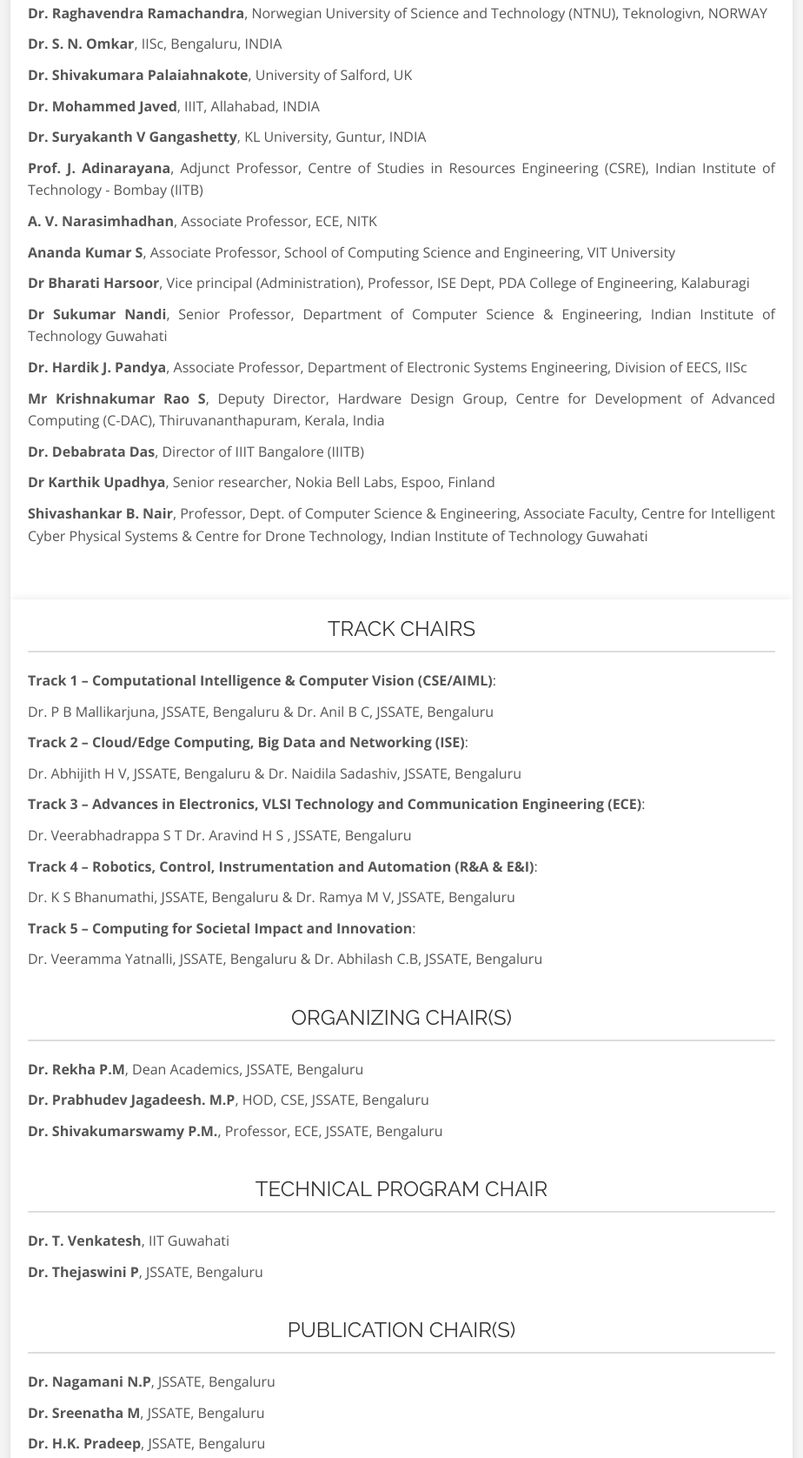
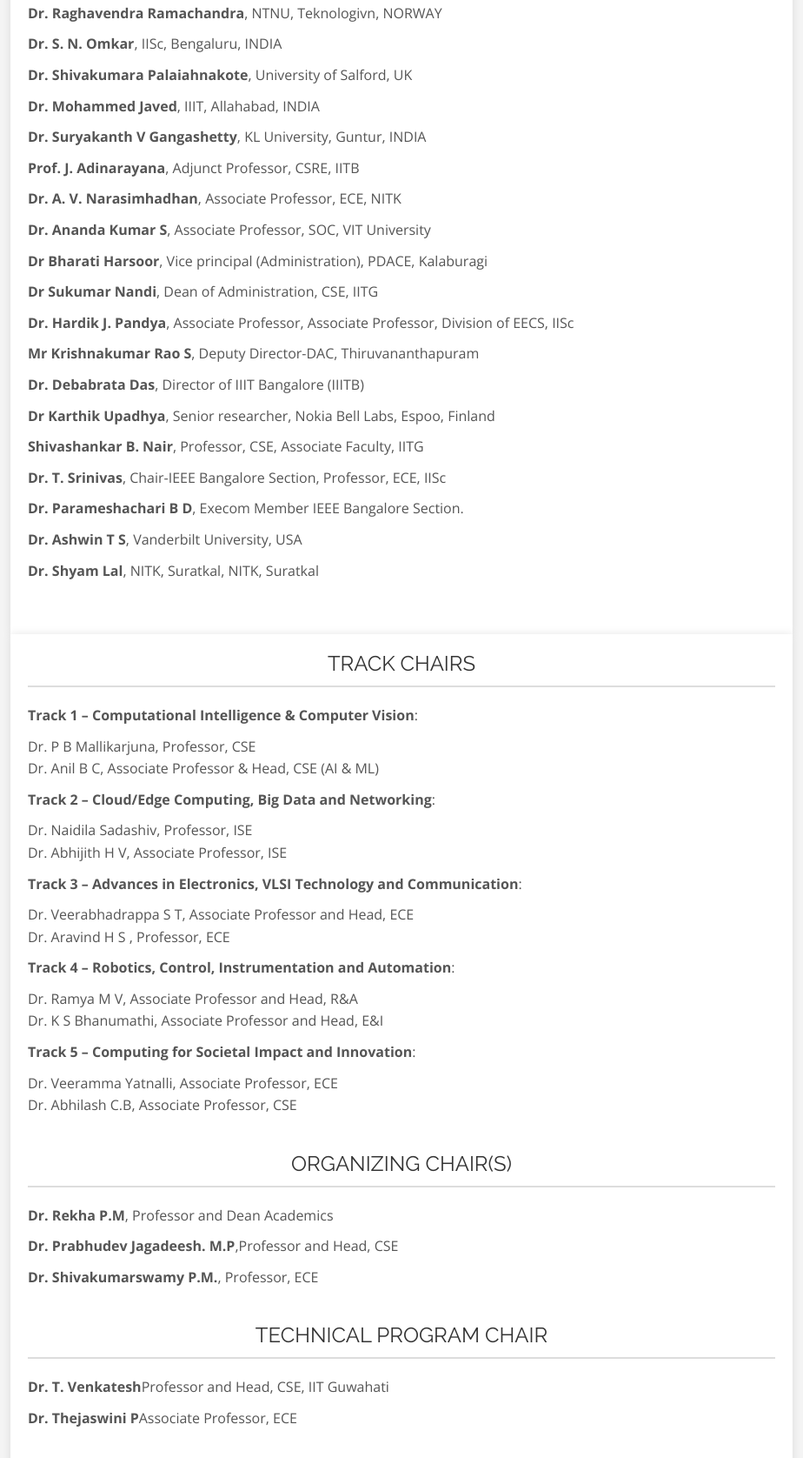
Before and after one commit to JssateBengaluru/IEEE, a plain HTML site: page patrons.html in a window 1280 px wide. Shown: the part 1512-3188 px from the top of the page at 87% size, without its empty margins (178-1102 px from the left). Drawn offline with nearby package versions, Linux system fonts and the light colour scheme.

Commit message:
Update patrons.html

```diff
--- a/patrons.html
+++ b/patrons.html
@@ -177,31 +177,35 @@ Vice Chancellor, JSS University, Noida
     <div class="section">
       <h3>General Chair(s)</h3>
       <ul class="list-unstyled">
+        <li><strong>Dr. John Jose</strong>, Associate Professor, IIT Guwahati</li>
         <li><strong>Dr. Mahesh B</strong>, Dean Research, JSSATE, Bengaluru</li>
-        <li><strong>Dr. John Jose</strong>, Associate Professor, IIT Guwahati</li>
       </ul>
     </div>
 
     <!-- Advisory Committee (Tentative) Section -->
     <div class="section">
-      <h3>Advisory Committee (Tentative)</h3>
+      <h3>Advisory Committee</h3>
       <ul class="list-unstyled">
         <li><strong>Dr. D. S. Guru</strong>, University of Mysore, Mysuru, INDIA</li>
-        <li><strong>Dr. Raghavendra Ramachandra</strong>, Norwegian University of Science and Technology (NTNU), Teknologivn, NORWAY</li>
+        <li><strong>Dr. Raghavendra Ramachandra</strong>, NTNU, Teknologivn, NORWAY</li>
         <li><strong>Dr. S. N. Omkar</strong>, IISc, Bengaluru, INDIA</li>
         <li><strong>Dr. Shivakumara Palaiahnakote</strong>, University of Salford, UK</li>
         <li><strong>Dr. Mohammed Javed</strong>, IIIT, Allahabad, INDIA</li>
         <li><strong>Dr. Suryakanth V Gangashetty</strong>, KL University, Guntur, INDIA</li>
-        <li><strong>Prof. J. Adinarayana</strong>, Adjunct Professor, Centre of Studies in Resources Engineering (CSRE), Indian Institute of Technology - Bombay (IITB)</li>
-        <li><strong>A. V. Narasimhadhan</strong>, Associate Professor, ECE, NITK</li>
-        <li><strong>Ananda Kumar S</strong>, Associate Professor, School of Computing Science and Engineering, VIT University</li>
-        <li><strong>Dr Bharati Harsoor</strong>, Vice principal (Administration), Professor, ISE Dept, PDA College of Engineering, Kalaburagi</li>
-        <li><strong>Dr Sukumar Nandi</strong>, Senior Professor, Department of Computer Science & Engineering, Indian Institute of Technology Guwahati</li>
-        <li><strong>Dr. Hardik J. Pandya</strong>, Associate Professor, Department of Electronic Systems Engineering, Division of EECS, IISc</li>
-        <li><strong>Mr Krishnakumar Rao S</strong>, Deputy Director, Hardware Design Group, Centre for Development of Advanced Computing (C-DAC), Thiruvananthapuram, Kerala, India</li>
+        <li><strong>Prof. J. Adinarayana</strong>, Adjunct Professor, CSRE, IITB</li>
+        <li><strong>Dr. A. V. Narasimhadhan</strong>, Associate Professor, ECE, NITK</li>
+        <li><strong>Dr. Ananda Kumar S</strong>, Associate Professor, SOC, VIT University</li>
+        <li><strong>Dr Bharati Harsoor</strong>, Vice principal (Administration), PDACE, Kalaburagi</li>
+        <li><strong>Dr Sukumar Nandi</strong>, Dean of Administration, CSE, IITG</li>
+        <li><strong>Dr. Hardik J. Pandya</strong>, Associate Professor, Associate Professor, Division of EECS, IISc</li>
+        <li><strong>Mr Krishnakumar Rao S</strong>, Deputy Director-DAC, Thiruvananthapuram</li>
         <li><strong>Dr. Debabrata Das</strong>, Director of IIIT Bangalore (IIITB)</li>
         <li><strong>Dr Karthik Upadhya</strong>, Senior researcher, Nokia Bell Labs, Espoo, Finland</li>
-        <li><strong>Shivashankar B. Nair</strong>, Professor, Dept. of Computer Science & Engineering, Associate Faculty, Centre for Intelligent Cyber Physical Systems & Centre for Drone Technology, Indian Institute of Technology Guwahati</li>
+        <li><strong>Shivashankar B. Nair</strong>, Professor, CSE, Associate Faculty, IITG</li>
+        <li><strong>Dr. T. Srinivas</strong>, Chair-IEEE Bangalore Section, Professor, ECE, IISc</li>
+        <li><strong>Dr. Parameshachari B D</strong>, Execom Member IEEE Bangalore Section.</li>
+        <li><strong>Dr. Ashwin T S</strong>, Vanderbilt University, USA</li>
+        <li><strong>Dr. Shyam Lal</strong>, NITK, Suratkal, NITK, Suratkal</li>
       </ul>
     </div>
 
@@ -213,16 +217,16 @@ Vice Chancellor, JSS University, Noida
   <div class="section">
     <h3>Track Chairs</h3>
     <ul class="list-unstyled">
-      <li><strong>Track 1 – Computational Intelligence & Computer Vision (CSE/AIML)</strong>:
-        <p> Dr. P B Mallikarjuna, JSSATE, Bengaluru & Dr. Anil B C, JSSATE, Bengaluru </p></li>
-      <li><strong>Track 2 – Cloud/Edge Computing, Big Data and Networking (ISE)</strong>:
-        <p>Dr. Abhijith H V, JSSATE, Bengaluru & Dr. Naidila Sadashiv, JSSATE, Bengaluru </p></li>
-      <li><strong>Track 3 – Advances in Electronics, VLSI Technology and Communication Engineering (ECE)</strong>:
-        <p> Dr. Veerabhadrappa S T   Dr. Aravind H S , JSSATE, Bengaluru </p></li>
-      <li><strong>Track 4 – Robotics, Control, Instrumentation and Automation (R&A & E&I)</strong>:
-        <p> Dr. K S Bhanumathi, JSSATE, Bengaluru & Dr. Ramya M V, JSSATE, Bengaluru </p></li>
+      <li><strong>Track 1 – Computational Intelligence & Computer Vision</strong>:
+        <p> Dr. P B Mallikarjuna, Professor, CSE<br> Dr. Anil B C, Associate Professor & Head, CSE (AI & ML)</p></li>
+      <li><strong>Track 2 – Cloud/Edge Computing, Big Data and Networking</strong>:
+        <p>Dr. Naidila Sadashiv, Professor, ISE <br>Dr. Abhijith H V, Associate Professor, ISE</p></li>
+      <li><strong>Track 3 – Advances in Electronics, VLSI Technology and Communication</strong>:
+        <p> Dr. Veerabhadrappa S T, Associate Professor and Head, ECE <br>Dr. Aravind H S , Professor, ECE <p></li>
+      <li><strong>Track 4 – Robotics, Control, Instrumentation and Automation</strong>:
+        <p>  Dr. Ramya M V, Associate Professor and Head, R&A <br>Dr. K S Bhanumathi, Associate Professor and Head, E&I </p></li>
       <li><strong>Track 5 – Computing for Societal Impact and Innovation</strong>:
-        <p>Dr. Veeramma Yatnalli, JSSATE, Bengaluru & Dr. Abhilash C.B, JSSATE, Bengaluru </p></li>
+        <p>Dr. Veeramma Yatnalli, Associate Professor, ECE <br> Dr. Abhilash C.B, Associate Professor, CSE<p></li>
     </ul>
   </div>
 
@@ -230,9 +234,9 @@ Vice Chancellor, JSS University, Noida
   <div class="section">
     <h3>Organizing Chair(s)</h3>
     <ul class="list-unstyled">
-      <li><strong>Dr. Rekha P.M</strong>, Dean Academics, JSSATE, Bengaluru</li>
-      <li><strong>Dr. Prabhudev Jagadeesh. M.P</strong>, HOD, CSE, JSSATE, Bengaluru</li>
-      <li><strong>Dr. Shivakumarswamy P.M.</strong>, Professor, ECE, JSSATE, Bengaluru</li>
+      <li><strong>Dr. Rekha P.M</strong>, Professor and Dean Academics</li>
+      <li><strong>Dr. Prabhudev Jagadeesh. M.P</strong>,Professor and Head, CSE</li>
+      <li><strong>Dr. Shivakumarswamy P.M.</strong>, Professor, ECE</li>
     </ul>
   </div>
 
@@ -240,8 +244,8 @@ Vice Chancellor, JSS University, Noida
   <div class="section">
     <h3>Technical Program Chair</h3>
     <ul class="list-unstyled">
-      <li><strong>Dr. T. Venkatesh</strong>, IIT Guwahati</li>
-      <li><strong>Dr. Thejaswini P</strong>, JSSATE, Bengaluru</li>
+      <li><strong>Dr. T. Venkatesh</strong>Professor and Head, CSE, IIT Guwahati</li>
+      <li><strong>Dr. Thejaswini P</strong>Associate Professor, ECE</li>
     </ul>
   </div>
 
@@ -249,24 +253,23 @@ Vice Chancellor, JSS University, Noida
   <div class="section">
     <h3>Publication Chair(s)</h3>
     <ul class="list-unstyled">
-      <li><strong>Dr. Nagamani N.P</strong>, JSSATE, Bengaluru</li>
-      <li><strong>Dr. Sreenatha M</strong>, JSSATE, Bengaluru</li>
-      <li><strong>Dr. H.K. Pradeep</strong>, JSSATE, Bengaluru</li>
+      <li><strong>Dr. Nagamani N.P</strong>, Associate Professor and Head, ISE</li>
+      <li><strong>Dr. Sreenatha M</strong>, Associate Professor, ISE/li>
     </ul>
   </div>
 
   <!-- Tutorial Chair Section -->
   <div class="section">
     <h3>Tutorial Chair</h3>
-    <p><strong>Dr. K S Bhanumathi</strong>, JSSATE, Bengaluru</p>
+    <p><strong>Dr. K S Bhanumathi</strong>, Associate Professor and Head, E&I</p>
   </div>
 
   <!-- Finance Chair Section -->
   <div class="section">
     <h3>Finance Chair</h3>
     <ul class="list-unstyled">
-      <li><strong>Dr. Rohithaksha K</strong>, JSSATE, Bengaluru</li>
-      <li><strong>Mr. Nagendran S</strong>, JSSATE, Bengaluru</li>
+      <li><strong>Dr. Rohithaksha K</strong>, Associate Professor and Head, MCA</li>
+      <li><strong>Mr. Nagendran S</strong>, Office Superintendent</li>
     </ul>
   </div>
 
@@ -274,8 +277,9 @@ Vice Chancellor, JSS University, Noida
   <div class="section">
     <h3>Publicity Chair(s)</h3>
     <ul class="list-unstyled">
-      <li><strong>Dr. Sharana Basavana Gowda</strong>, JSSATE, Bengaluru</li>
-      <li><strong>Dr. Manjunath B. Talawar</strong>, JSSATE, Bengaluru</li>
+      <li><strong>Dr. D Mahesh Kumar</strong>,Professor and Dean, Students Welfare</li>
+      <li><strong>Dr. Sharana Basavana Gowda</strong>, Associate Professor, CSE</li>
+      <li><strong>Dr. Manjunath B. Talawar</strong>, Associate Professor, CSE</li>
     </ul>
   </div>
 
```
